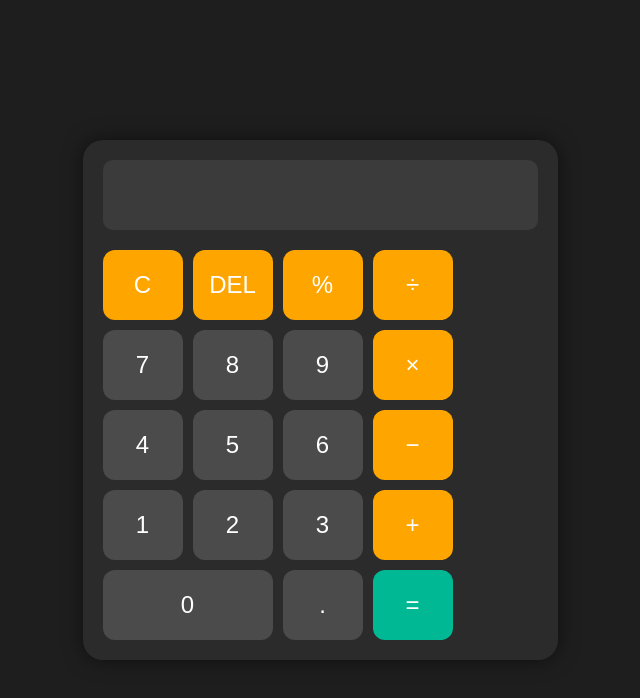
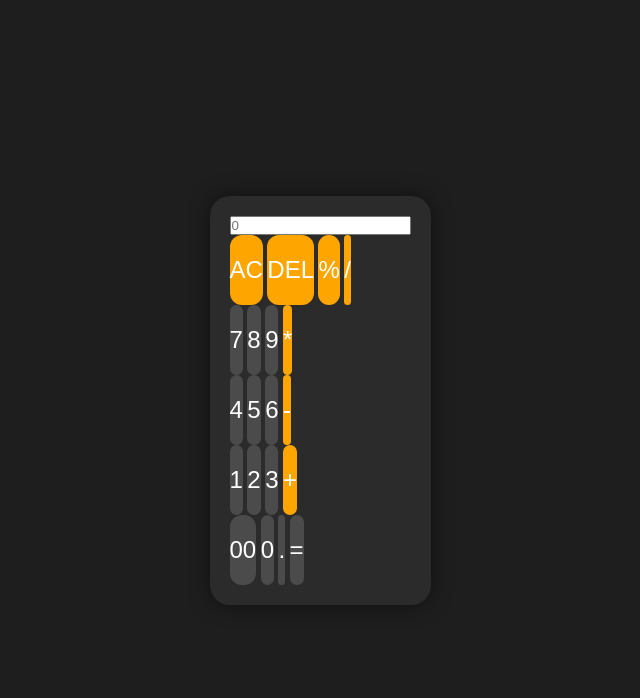
Before and after one commit to praciinaglot/calculator, a plain HTML site: page index.html in a window 1280 px wide. Shown: the whole page, without its empty margins (320-960 px from the left). Drawn offline with Linux system fonts and the light colour scheme.

Commit message:
Update index.html

```diff
--- a/index.html
+++ b/index.html
@@ -1,52 +1,50 @@
 <!DOCTYPE html>
 <html lang="en">
-
-<head>
-    <meta charset="UTF-8">
-    <meta name="viewport" content="width=device-width, initial-scale=1.0">
-    <title>Calculator</title>
-
-    <link rel="stylesheet" href="style.css">
-</head>
-
-<body>
-
-    <div class="calculator">
-
-        <input type="text" id="display" disabled>
-
-        <div class="buttons">
-
-            <button onclick="clearDisplay()" class="operator">C</button>
-            <button onclick="deleteLast()" class="operator">DEL</button>
-            <button onclick="addToDisplay('%')" class="operator">%</button>
-            <button onclick="addToDisplay('/')" class="operator">÷</button>
-
-            <button onclick="addToDisplay('7')">7</button>
-            <button onclick="addToDisplay('8')">8</button>
-            <button onclick="addToDisplay('9')">9</button>
-            <button onclick="addToDisplay('*')" class="operator">×</button>
-
-            <button onclick="addToDisplay('4')">4</button>
-            <button onclick="addToDisplay('5')">5</button>
-            <button onclick="addToDisplay('6')">6</button>
-            <button onclick="addToDisplay('-')" class="operator">−</button>
-
-            <button onclick="addToDisplay('1')">1</button>
-            <button onclick="addToDisplay('2')">2</button>
-            <button onclick="addToDisplay('3')">3</button>
-            <button onclick="addToDisplay('+')" class="operator">+</button>
-
-            <button onclick="addToDisplay('0')" class="zero">0</button>
-            <button onclick="addToDisplay('.')">.</button>
-            <button onclick="calculate()" class="equal">=</button>
-
+  <head>
+    <meta charset="UTF-8" />
+    <meta http-equiv="X-UA-Compatible" content="IE=edge" />
+    <meta name="viewport" content="width=device-width, initial-scale=1.0" />
+    <link rel="stylesheet" href="style.css" />
+    <title>Calculator - By Code Traversal</title>
+  </head>
+  <body>
+    <div class="container">
+      <div class="calculator">
+        <input type="text" id="inputBox" placeholder="0" />
+        <div>
+          <button class="button operator">AC</button>
+          <button class="button operator">DEL</button>
+          <button class="button operator">%</button>
+          <button class="button operator">/</button>
+        </div>
+        <div>
+          <button class="button">7</button>
+          <button class="button">8</button>
+          <button class="button">9</button>
+          <button class="button operator">*</button>
+        </div>
+        <div>
+          <button class="button">4</button>
+          <button class="button">5</button>
+          <button class="button">6</button>
+          <button class="button operator">-</button>
+        </div>
+        <div>
+          <button class="button">1</button>
+          <button class="button">2</button>
+          <button class="button">3</button>
+          <button class="button operator">+</button>
         </div>
 
+        <div>
+          <button class="button">00</button>
+          <button class="button">0</button>
+          <button class="button">.</button>
+          <button class="button equalBtn">=</button>
+        </div>
+      </div>
     </div>
 
     <script src="script.js"></script>
-
-</body>
-
+  </body>
 </html>
```
